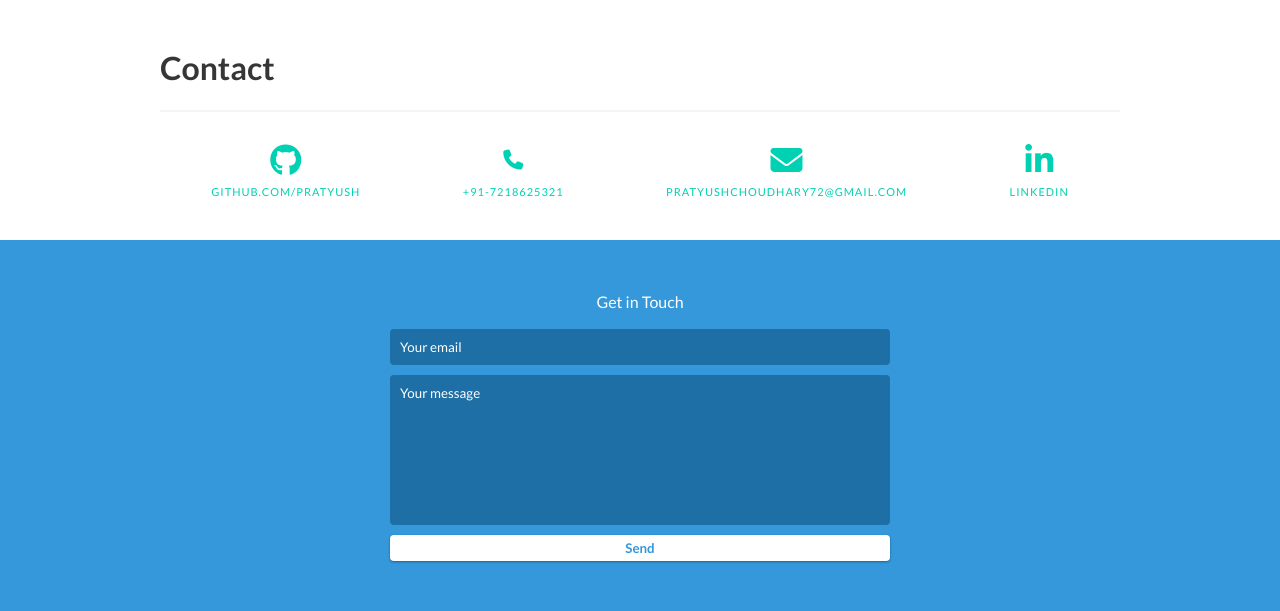
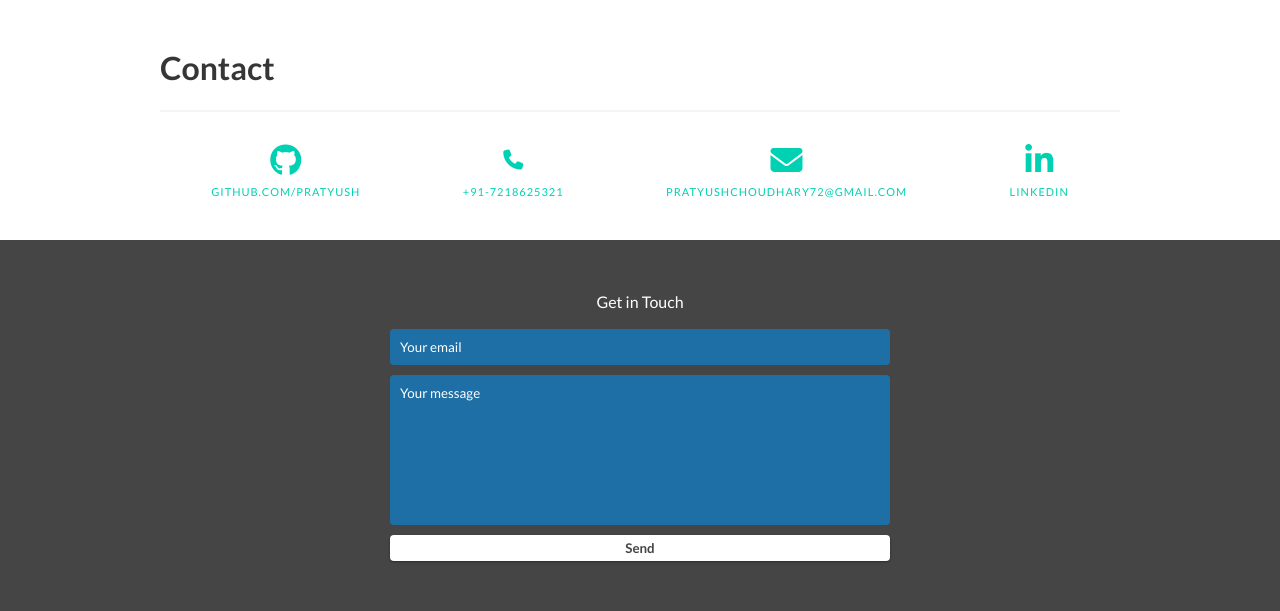
Before and after one commit to Pratyush7218/Protfolio, a Flask app: page / in a window 1280 px wide. Shown: the part 3312-3923 px from the top of the page. Run offline with Flask 3, Linux system fonts and the light colour scheme; some libraries are stand-ins or nearby versions.

Commit message:
change the bg colour of get in touch

```diff
--- a/Resume/static/second/css/styles.css
+++ b/Resume/static/second/css/styles.css
@@ -25,7 +25,7 @@
 
 #contact {
   padding: 50px 15px;
-  background: #3498db;
+  background: #454545;
   text-align: center;
 }
 #contact h2 {
@@ -83,7 +83,7 @@
   border-radius: 4px;
   padding: 5px 10px;
   border: none;
-  color: #3498db;
+  color: #454545;
   font-weight: 700;
   box-shadow: 0 1px 3px rgba(0, 0, 0, 0.12), 0 1px 2px rgba(0, 0, 0, 0.24);
   transition: 0.5s ease all;
```
